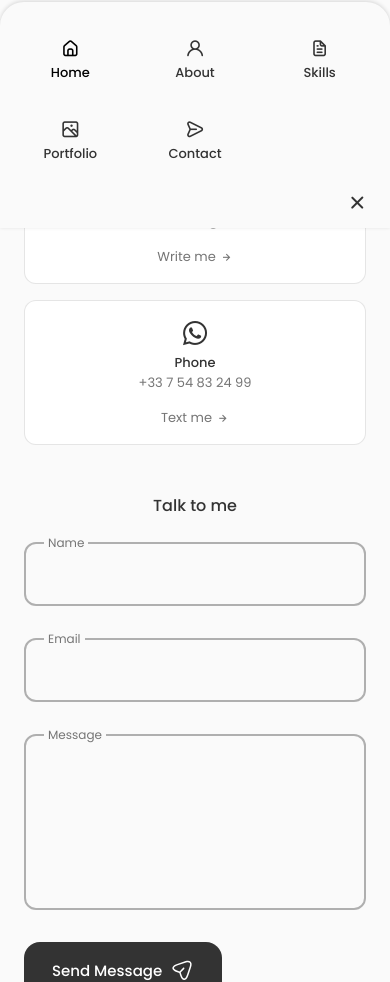
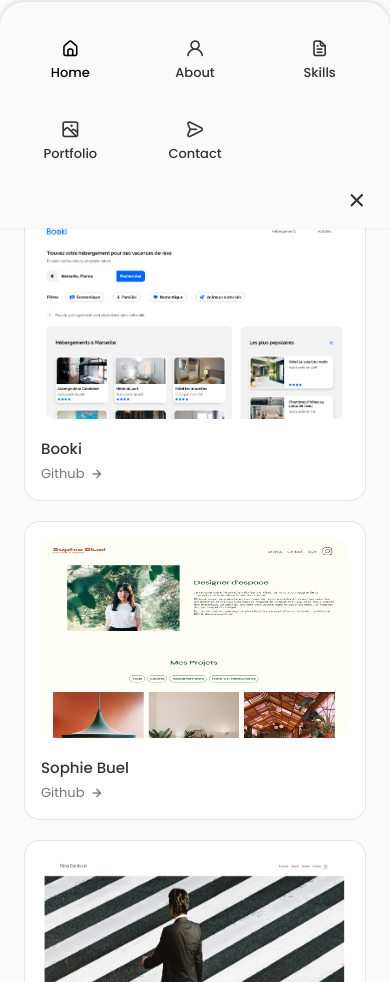
Before and after one commit to TomMbn/Portfolio_Website, a React (Create React App) app: page / in a window 390 px wide. Shown: the part 1460-2442 px from the top of the page. Built offline with nearby package versions, Linux system fonts and the light colour scheme.

Commit message:
Création du portfolio des projets

```diff
--- a/src/App.js
+++ b/src/App.js
@@ -2,7 +2,9 @@ import './App.css';
 import Header from './components/header/Header';
 import Home from './components/home/Home';
 import Skills from './components/skills/Skills';
+import Work from './components/project/Work';
 import Contact from './components/contact/Contact';
+
 
 const App = () => {
   return (
@@ -12,6 +14,7 @@ const App = () => {
     <main className='main'>
       <Home />
       <Skills />
+      <Work />
       <Contact/>
     </main>
     </>
--- /dev/null
+++ b/src/components/project/Data.jsx
@@ -0,0 +1,69 @@
+import Booki from "../../assets/bookiIMG.PNG";
+import SophieBuel from "../../assets/SophieBuel.PNG";
+import NinaCarducci from "../../assets/NinaCarducci.PNG";
+import Kasa from "../../assets/Kasa.PNG";
+import VieuxGrimoire from "../../assets/VieuxGrimoire.PNG";
+
+export const projectsData = [
+    {
+        id: 1,
+        image: Booki,
+        title: "Booki",
+        category: "Frontend",
+        github: "https://github.com/TomMbn/Project-2-HTML-CSS-",
+        description: "For this project, I created the homepage of Booki, a travel agency. The homepage allows users to view available accommodations in a chosen city and also explore the activities to do in that city. In this case, my task was limited to integration, so the user cannot select a specific city, the default city is Marseille",
+        stack: "HTML , CSS"
+    },
+    {
+        id: 2,
+        image: SophieBuel,
+        title: "Sophie Buel",
+        category: "Frontend",
+        github: "https://github.com/TomMbn/Project-3-OpenClassrooms-JS-",
+        description: "This website is the online portfolio of Sophie Buel, an interior designer. The site allows her to showcase her work and also provides her with the ability to add new projects or remove existing ones by logging in and accessing an editing mode.",
+        stack: "HTML, CSS, JavaScript"
+    },
+    {
+        id: 3,
+        image: NinaCarducci,
+        title: "Nina Carducci",
+        category: "Opti/Debug",
+        github: "https://github.com/TomMbn/Project-5-Debug-Optimization",
+        description: "This website is the online portfolio of Nina Carducci, a photographer. The work I have done involved optimizing the site for SEO, accessibility, and performance, as well as debugging certain functionalities.",
+        stack: "HTML, CSS, JavaScript"
+    },
+    {
+        id: 4,
+        image: Kasa,
+        title: "Kasa",
+        category: "Frontend",
+        github: "https://github.com/TomMbn/Projet-6---ReactJS",
+        description: "Kasa is a real estate rental application that allows users to see all available accommodations, as well as view each specific property to obtain more information about it.",
+        stack: "ReactJS, CSS"
+    },
+    {
+        id: 5,
+        image: VieuxGrimoire,
+        title: "Mon Vieux Grimoire",
+        category: "Backend",
+        github: "https://github.com/TomMbn/TomMbn-Projet-7---NodeJS-Express-MongoDB",
+        description: "Mon Vieux Grimoire is a book rating website that allows users to create an account, log in, add a book, edit it, delete it, and rate the books added by other users.",
+        stack: "NodeJS, Express, MongoDB"
+    }
+
+]
+
+export const projectsCategories = [
+    {
+        name: "all"
+    },
+    {
+        name: "Frontend"
+    },
+    {
+        name: "Backend"
+    },
+    {
+        name: "Opti/Debug"
+    }
+]
--- /dev/null
+++ b/src/components/project/Work.jsx
@@ -0,0 +1,14 @@
+import "./work.css"
+import Works from "./Works";
+
+const Work = () => {
+    return(
+        <section className="work section" id="portfolio">
+            <h2 className="sectionTitle">Portfolio</h2>
+            <span className="sectionSubtitle">My works</span>
+            <Works />
+        </section>
+    )
+}
+
+export default Work;
--- /dev/null
+++ b/src/components/project/WorkItems.jsx
@@ -0,0 +1,18 @@
+const openModal = (item) => {
+  const modal = document.getElementById(item.id)
+  modal.classList.add("active");
+}
+
+const WorkItems = ({item}) => {
+  return (
+    <div className="workCard" key={item.id} onClick={()=> openModal(item)}>
+        <img src={item.image} alt={item.title} className="workImg"/>
+        <h3 className="workTitle">{item.title}</h3>
+        <a href={item.github} className="workButton" target="_blank" rel="noreferrer">
+          Github <i className='bx bx-right-arrow-alt workButtonIcon'></i>
+        </a>
+    </div>
+  )
+}
+
+export default WorkItems
--- /dev/null
+++ b/src/components/project/WorkItemsModal.jsx
@@ -0,0 +1,30 @@
+import React from 'react'
+import "./workItemsModal.css"
+
+const closeModal = (item) => {
+    const modal = document.getElementById(item.id)
+    modal.classList.remove("active");
+}
+
+const WorkItemsModal = ({item}) => {
+  return (
+    <div className="workItemModal" id={item.id} onClick={(e) =>{
+        if(e.target.closest(".modalContent") == null) {
+            closeModal(item);
+        }
+    }}>
+        <div className="modalContent">
+            <div className="modalContentHeader">
+                <h2 className="modalTitle">{item.title}</h2>
+                <i class="uil uil-times" onClick={() => closeModal(item)}></i>
+            </div>
+            <img src={item.image} alt={item.title} className="modalImage"/>
+            <p className="projectDescription"><strong>Description : </strong>{item.description}</p>
+            <p className="projectStack"><strong>Stack : </strong>{item.stack}</p>
+        </div>
+
+    </div>
+  )
+}
+
+export default WorkItemsModal
--- /dev/null
+++ b/src/components/project/Works.jsx
@@ -0,0 +1,55 @@
+import { useState } from 'react'
+import { useEffect } from 'react'
+import { projectsData } from './Data'
+import { projectsCategories } from './Data'
+import WorkItems from './WorkItems'
+import WorkItemsModal from './WorkItemsModal'
+
+export const Works = () => {
+  const [item, setItem] = useState({name: "all"});
+  const [projects, setProjects] = useState([]);
+  const [active, setActive] = useState(0);
+
+  useEffect(() => {
+    if(item.name === "all") {
+      setProjects(projectsData)
+    }
+    else {
+      const newProjects = projectsData.filter((project) => {
+        return project.category === item.name;
+      })
+      setProjects(newProjects);
+    }
+  }, [item]);
+
+  const handleClick = (e, index) => {
+    setItem({ name: e.target.textContent })
+    setActive(index)
+  }
+
+  return (
+    <div>
+      <div className="workFilters">
+          {projectsCategories.map((item, index) => {
+              return(
+                  <span className={`${active === index ? "activeWork" : ""} workItem`} key={index} onClick={(e) => {
+                    handleClick(e, index);
+                  }}>{item.name}</span>
+              )
+          })}
+      </div>
+      <div className="workContainer container grid">
+          {projects.map((item) => {
+            return (
+              <>
+                <WorkItems item={item} key={item.id} />
+                <WorkItemsModal item={item}/>
+              </>
+            )
+          })}
+      </div>
+    </div>
+  )
+}
+
+export default Works
--- /dev/null
+++ b/src/components/project/work.css
@@ -0,0 +1,113 @@
+.workFilters {
+    display: flex;
+    justify-content: center;
+    align-items: center;
+    column-gap: 0.75rem;
+    margin-bottom: var(--mb-2);
+}
+
+.workItem {
+    cursor: pointer;
+    color: var(--title-color);
+    padding: 0.25rem 0.75rem;
+    font-weight: var(--font-medium);
+    border-radius: 0.5rem;
+    text-transform: capitalize;
+}
+
+.workItem:hover {
+    background-color: var(--title-color);
+    color: var(--container-color);
+}
+
+.workContainer {
+    grid-template-columns: repeat(2, max-content);
+    gap: 2rem;
+    justify-content: center;
+}
+
+.workCard {
+    background-color: var(--container-color);
+    border: 1px solid rgba(0, 0, 0, 0.1);
+    padding: 1.25rem;
+    border-radius: 1rem;
+    cursor: pointer;
+}
+
+.workImg {
+    width: 295px;
+    height: 200px;
+    border-radius: 1rem;
+    margin-bottom: var(--mb-1);
+}
+
+.workTitle {
+    font-size: var(--normal-font-size);
+    font-weight: var(--font-medium);
+    margin-bottom: var(--mb-0-5);
+}
+
+.workButton {
+    color: var(--text-color);
+    font-size: var(--small-font-size);
+    display: flex;
+    align-items: center;
+    column-gap: 0.25rem;
+}
+
+.workButtonIcon {
+    font-size: 1rem;
+    transition: 0.4s;
+}
+
+.workButton:hover .workButtonIcon {
+    transform: translateX(0.25rem);
+}
+
+.activeWork {
+    background-color: var(--title-color);
+    color: var(--container-color);
+}
+
+@media screen and (max-width: 992px) {
+   .workContainer {
+        gap: 1.25rem;
+   }
+
+   .workCard {
+    padding: 1rem;
+   }
+
+   .workImg {
+    margin-bottom: 0.75rem;
+   }
+
+   .workTitle {
+    margin-bottom: 0.25rem;
+   }
+}
+
+@media screen and (max-width: 768px) {
+  .workContainer {
+    grid-template-columns: max-content;
+  }
+}
+
+@media screen and (max-width: 576px) {
+  .workContainer {
+    grid-template-columns: 1fr;
+  }
+  .workImg {
+    width: 100%;
+  }
+}
+
+@media screen and (max-width: 350px) {
+    .workItem {
+        font-size: var(--small-font-size);
+    }
+
+    .workFilters {
+        column-gap: 0.25rem;
+    }
+}
--- /dev/null
+++ b/src/components/project/workItemsModal.css
@@ -0,0 +1,60 @@
+/* Style de la fenêtre modale */
+.workItemModal {
+  position: fixed;
+  top: 0;
+  left: 0;
+  right: 0;
+  bottom: 0;
+  background-color: rgba(0, 0, 0, 0.5); /* Fond semi-transparent */
+  display: none;
+  align-items: center;
+  justify-content: center;
+  z-index: 9999;
+}
+
+.workItemModal.active {
+  display: flex;
+}
+
+/* Contenu de la fenêtre modale */
+.modalContent {
+  background-color: #fff;
+  padding: 20px;
+  max-width: 600px;
+  width: 100%;
+  max-height: 80vh;
+  overflow-y: auto;
+  border-radius: 1rem;
+  position: relative;
+}
+
+.modalContentHeader {
+  display: flex;
+  justify-content: space-between;
+}
+
+/* Bouton de fermeture */
+.uil-times {
+  cursor: pointer;
+  font-size: 25px;
+}
+
+/* Style de l'image du projet */
+.modalImage {
+  width: 100%;
+  object-fit: cover;
+  height: 350px;
+  margin-bottom: 10px;
+}
+
+/* Style des titres */
+.modalContent h2 {
+  font-size: 24px;
+  margin-bottom: 10px;
+}
+
+/* Style de la description */
+.modalContent p {
+  font-size: 16px;
+  margin-bottom: 10px;
+}
```
